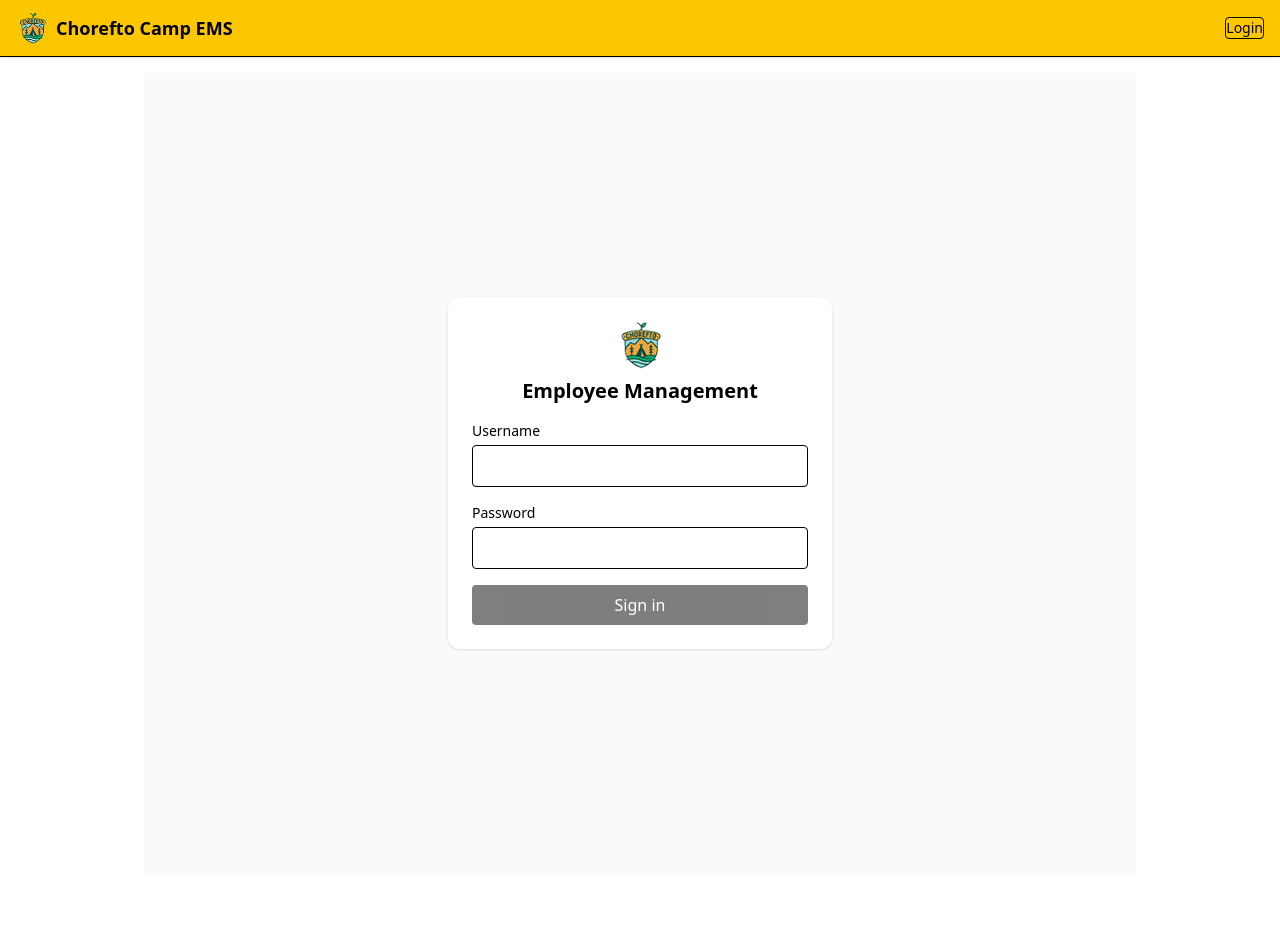
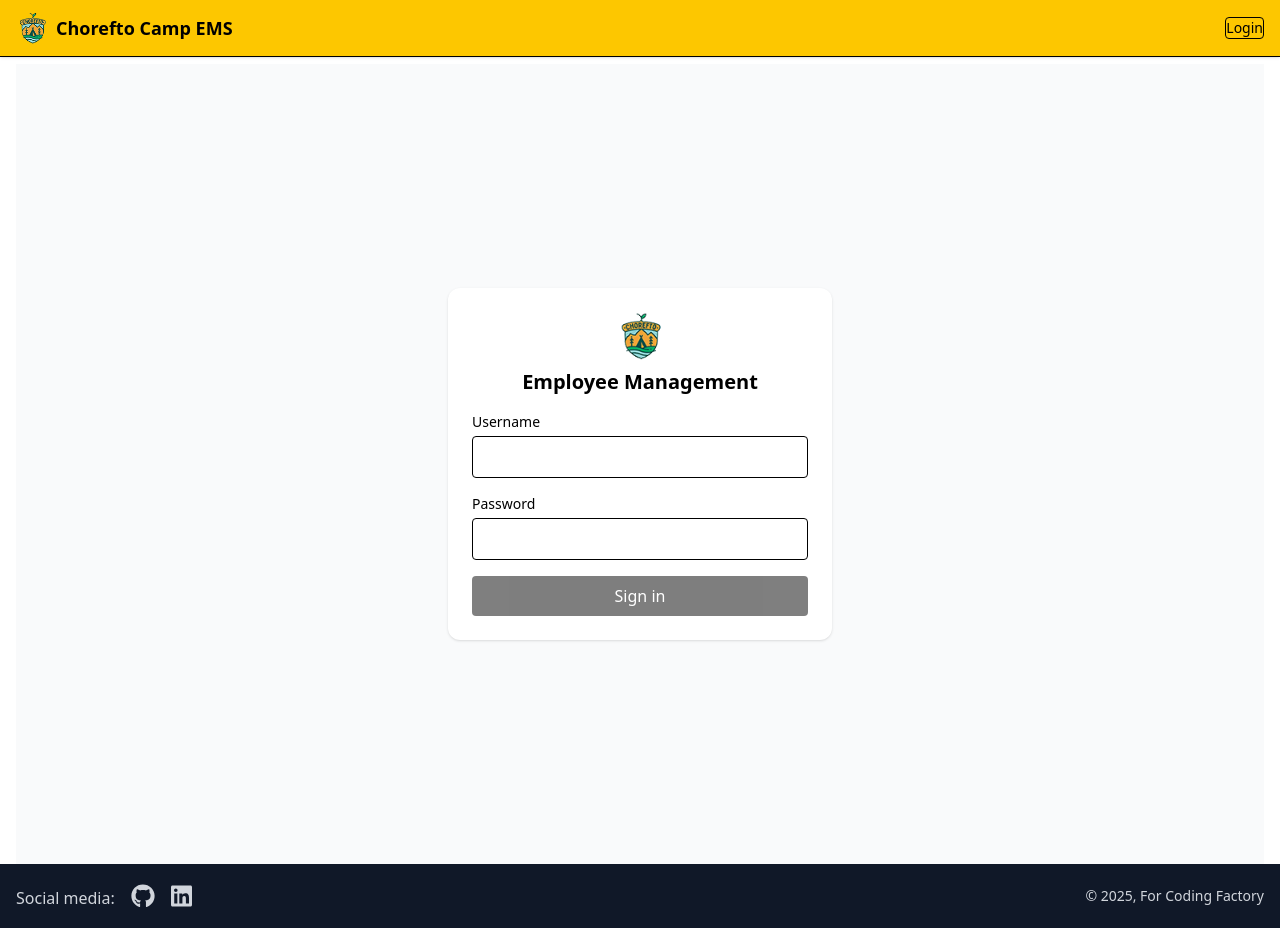
Before and after one commit to Nikolasama89/cafe-employee-frontend, an Angular app: page /login in a window 1280 px wide. Before the commit the page ends 889 px from the top, so only its background shows below. Built offline with nearby package versions, Linux system fonts and the light colour scheme.

Commit message:
fix: layout

```diff
--- a/src/app/app.component.html
+++ b/src/app/app.component.html
@@ -1,4 +1,9 @@
-<app-header></app-header>
-<main class="max-w-5xl mx-auto p-4">
-  <router-outlet></router-outlet>
-</main>
+<div class="min-h-screen flex flex-col">
+  <app-header class="fixed top-0 inset-x-0 z-50 h-16"></app-header>
+
+  <main class="flex-1 pt-16 px-4">
+    <router-outlet></router-outlet>
+  </main>
+
+  <app-footer></app-footer>
+</div>
```
